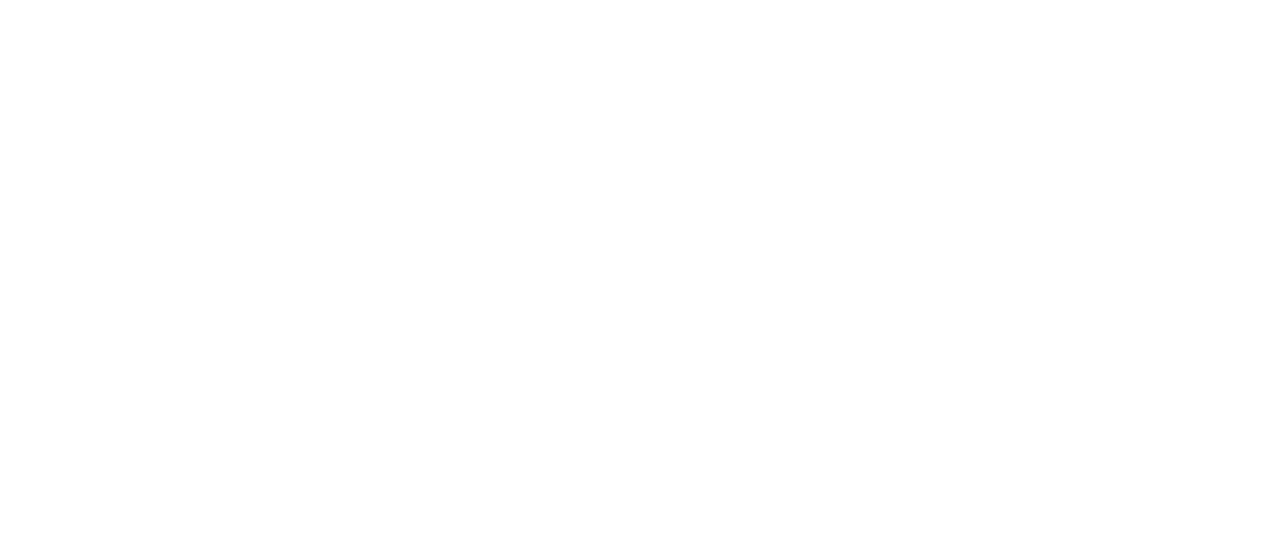
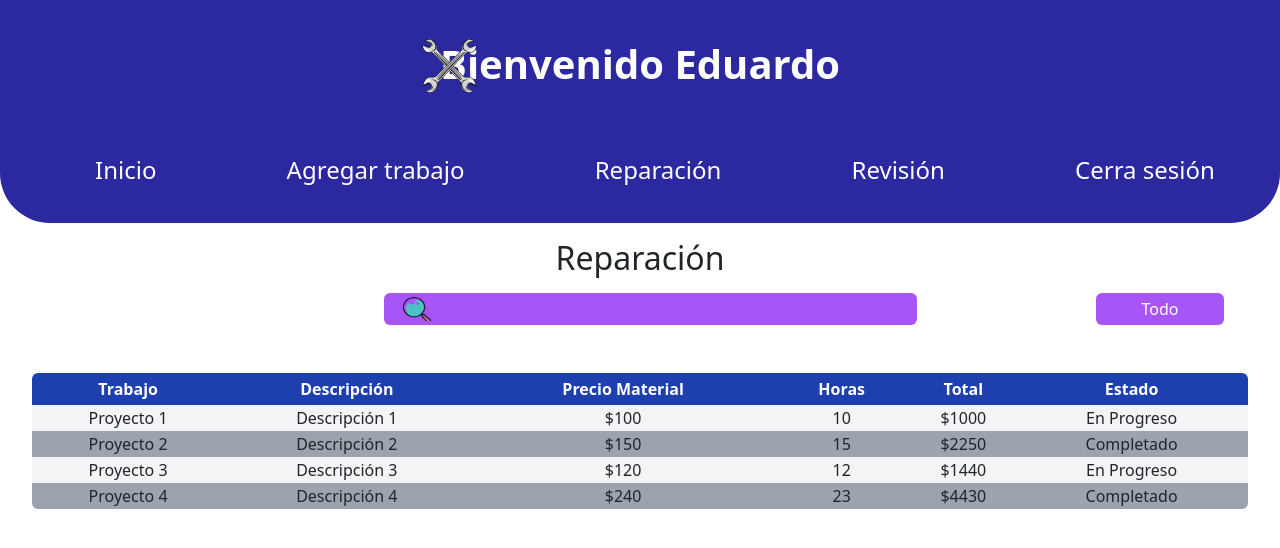
Before and after one commit to Karen-Hoil/taller_react, a React (Create React App) app: page /reparacion in a window 1280 px wide. Shown: the top 548 px of the page. Built offline with nearby package versions, Linux system fonts and the light colour scheme.

Commit message:
vista reparacion

```diff
--- a/src/components/TableWorks.jsx
+++ b/src/components/TableWorks.jsx
@@ -5,7 +5,7 @@
     return (
       <>
         {titulos.map((titulo, index) => (
-          <th key={index} className="bg-blue-800 text-white">
+          <th key={index} className="bg-blue-800 text-white p-1 text-center ">
             {titulo}
           </th>
         ))}
@@ -16,7 +16,7 @@
 
   const filaTable = (datos) => {
     return datos.map((elementos, indice) => (
-      <tr key={indice} className={indice % 2 === 0 ? "bg-gray-100" : "bg-gray-400"}>
+      <tr key={indice} className={indice % 2 === 0 ? "bg-gray-100 text-center" : "bg-gray-400 text-center"}>
         {elementos.map((elemento, subindice) => (
           <td key={subindice}>{elemento}</td>
         ))}
--- a/src/page/login.js
+++ b/src/page/login.js
@@ -1,20 +1,7 @@
 import React from "react";
-import TableWorks from "../components/TableWorks";
 
 function Login() {
-  const columnaData = ["Trabajo", "Descripción", "Precio Material", "Horas", "Total", "Estado"];
-
-  const prueba = [
-    ["Proyecto 1", "Descripción 1", "$100", "10", "$1000", "En Progreso"],
-    ["Proyecto 2", "Descripción 2", "$150", "15", "$2250", "Completado"],
-    ["Proyecto 3", "Descripción 3", "$120", "12", "$1440", "En Progreso"],
-  ];
-
-  return (
-    <>
-      <TableWorks columna={columnaData} fila={prueba} />
-    </>
-  );
+  return <></>;
 }
 
 export default Login;
--- a/src/page/reparacion.js
+++ b/src/page/reparacion.js
@@ -1,10 +1,44 @@
 import React from "react";
+import Header from "../components/navar";
+import TableWorks from "../components/TableWorks";
+import Buscar from "../img/icono_buscar.png";
 
-function Reparacion () {
-    return(
-        <>
+function Reparacion() {
+  const columnaData = [
+    "Trabajo",
+    "Descripción",
+    "Precio Material",
+    "Horas",
+    "Total",
+    "Estado",
+  ];
 
-        </>
-    )
+  const prueba = [
+    ["Proyecto 1", "Descripción 1", "$100", "10", "$1000", "En Progreso"],
+    ["Proyecto 2", "Descripción 2", "$150", "15", "$2250", "Completado"],
+    ["Proyecto 3", "Descripción 3", "$120", "12", "$1440", "En Progreso"],
+    ["Proyecto 4", "Descripción 4", "$240", "23", "$4430", "Completado"],
+  ];
+
+  return (
+    <>
+      <Header />
+      <h2 className="text-center mt-3">Reparación</h2>
+      <div className="flex mt-3 ml-[30%] mb-5">
+        <div className="flex-1 bg-purple-500 rounded p-1 mr-[20%] flex items-center">
+          <img src={Buscar} alt="..." className="w-8 h-6 ml-3" />
+          <input className="ml-2 outline-none border-none bg-purple-500 text-white" />
+        </div>
+        <div className="flex-1 bg-purple-500 max-w-32 rounded mr-14">
+          <selectc className="bg-purple-500">
+            <option value="todo" className="text-white text-center pt-1">
+              Todo
+            </option>
+          </selectc>
+        </div>
+      </div>
+      <TableWorks columna={columnaData} fila={prueba} />
+    </>
+  );
 }
-export default Reparacion
+export default Reparacion;
```
Also changed, not shown: src/img/icono_buscar.png (added).
